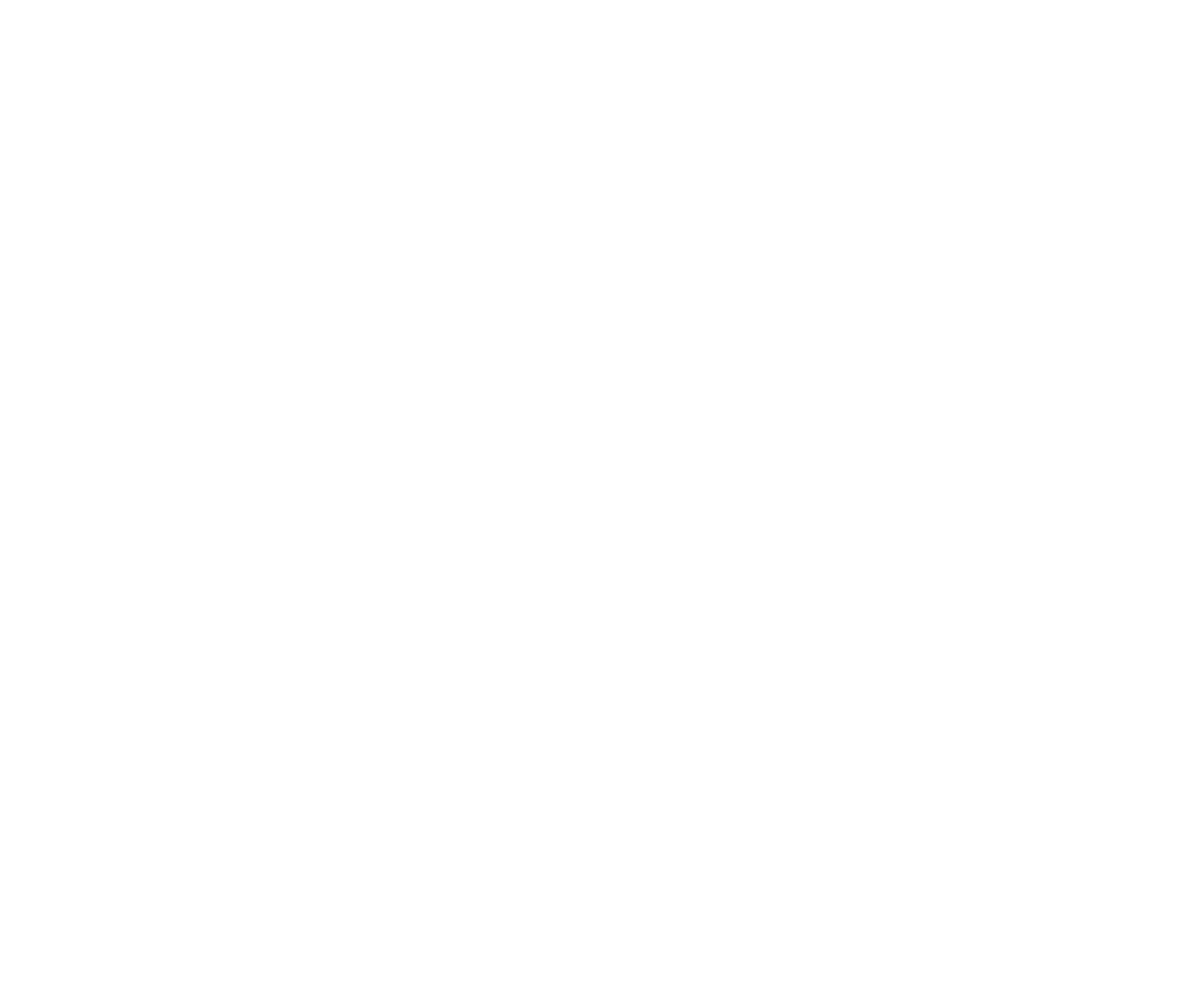
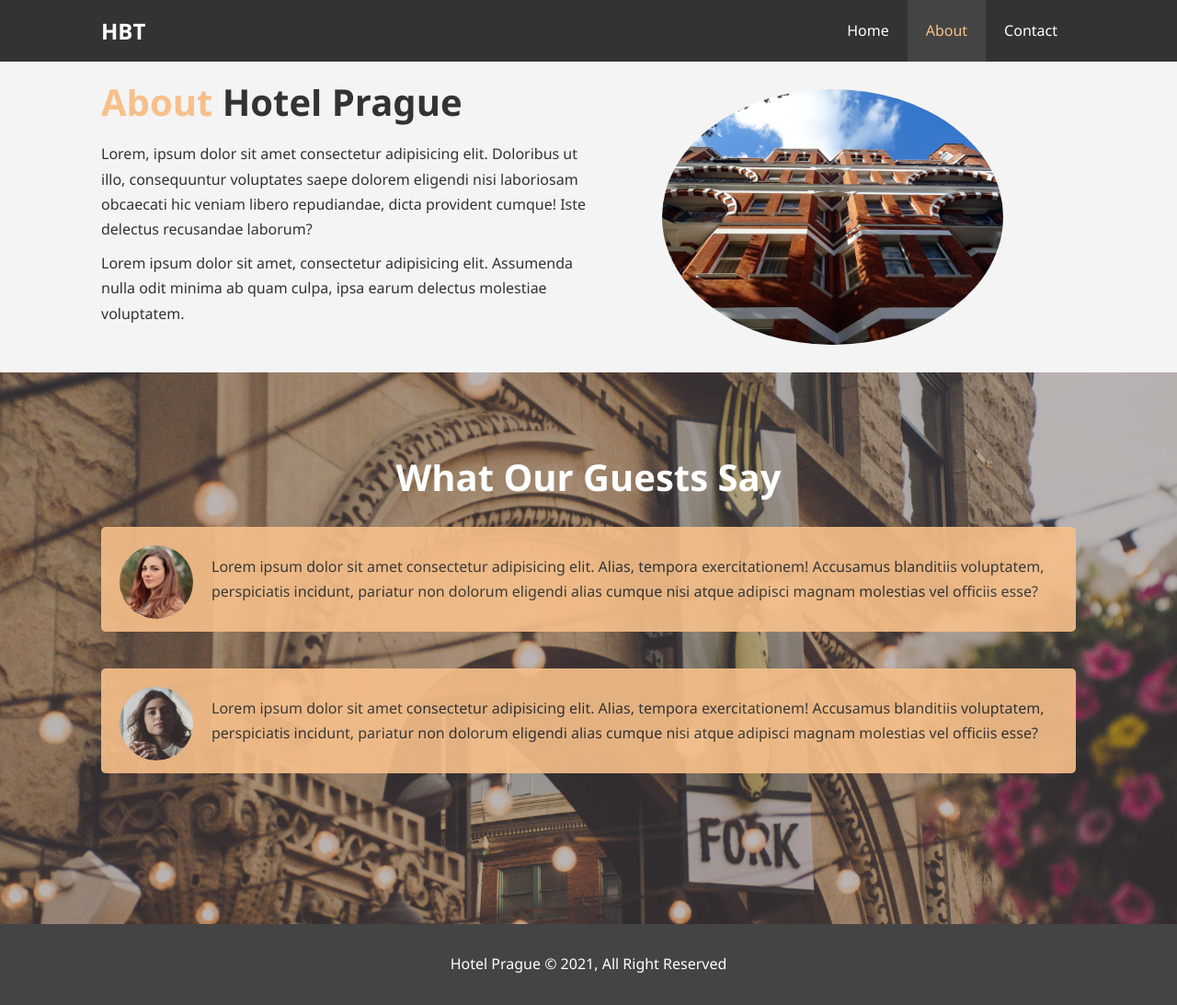
Before and after one commit to mydnc/Website-Projects-HtmlCss, a plain HTML site: page Hotel-Website/about.html in a window 1280 px wide. Shown: the whole page at 92% size. Before the commit the page ends 800 px from the top, so only its background shows below. Drawn offline with Linux system fonts and the light colour scheme.

Commit message:
About & Contact pages

```diff
--- a/Hotel-Website/about.html
+++ b/Hotel-Website/about.html
@@ -0,0 +1,61 @@
+<!DOCTYPE html>
+<html lang="en">
+<head>
+  <meta charset="UTF-8">
+  <meta name="viewport" content="width=device-width, initial-scale=1.0">
+  <meta name="description" content="Welcome to the most extraordinary hotel in Prague">
+  <meta name="keywords" content="hotel, prague hotel, new prague hotel">
+  <link rel="stylesheet" href="css/style.css">
+  <title>Hotel Prague | About</title>
+</head>
+<body>
+  <header>
+    <nav id="navbar">
+      <div class="container">
+        <h1 id="logo"><a href="index.html">HBT</a></h1>
+        <ul>
+          <li><a href="index.html">Home</a></li>
+          <li><a class="current" href="about.html">About</a></li>
+          <li><a href="contact.html">Contact</a></li>
+        </ul>
+      </div>
+    </nav>
+  </header>
+
+  <section id="about-info" class="bg-light py-3">
+    <div class="container">
+      <div class="info-left">
+        <h1 class="large-heading"><span class="text-primary">About</span> Hotel Prague</h1>
+        <p>Lorem, ipsum dolor sit amet consectetur adipisicing elit. Doloribus ut illo, consequuntur voluptates saepe dolorem eligendi nisi laboriosam obcaecati hic veniam libero repudiandae, dicta provident cumque! Iste delectus recusandae laborum?</p>
+        <p>Lorem ipsum dolor sit amet, consectetur adipisicing elit. Assumenda nulla odit minima ab quam culpa, ipsa earum delectus molestiae voluptatem.</p>
+      </div>
+      <div class="info-right">
+        <img src="./img/photo-2.jpg" alt="hotel">
+      </div>
+    </div>
+  </section>
+
+  <section id="testimonials" class="py-3">
+    <div class="container">
+      <h2 class="large-heading">What Our Guests Say</h2>
+      <div class="testimonial bg-primary">
+        <img src="./img/person-1.jpg" alt="Samantha">
+        <p>
+          Lorem ipsum dolor sit amet consectetur adipisicing elit. Alias, tempora exercitationem! Accusamus blanditiis voluptatem, perspiciatis incidunt, pariatur non dolorum eligendi alias cumque nisi atque adipisci magnam molestias vel officiis esse?
+        </p>
+      </div>
+
+      <div class="testimonial bg-primary">
+        <img src="./img/person-2.jpg" alt="Jen">
+        <p>
+          Lorem ipsum dolor sit amet consectetur adipisicing elit. Alias, tempora exercitationem! Accusamus blanditiis voluptatem, perspiciatis incidunt, pariatur non dolorum eligendi alias cumque nisi atque adipisci magnam molestias vel officiis esse?
+        </p>
+      </div>
+    </div>
+  </section>
+
+  <footer id="main-footer">
+    <p>Hotel Prague &copy; 2021, All Right Reserved</p>
+  </footer>
+</body>
+</html>
--- a/Hotel-Website/css/style.css
+++ b/Hotel-Website/css/style.css
@@ -64,8 +64,8 @@ p{
 }
 
 .bg-primary{
-  background: #333;
-  color: #f7c08a;
+  background: #f7c08a;
+  color: #333;
 }
 
 .bg-light{
@@ -77,6 +77,20 @@ p{
   background: #333;
   color: #fff;
 }
+
+.clr{
+  clear: both;
+}
+
+.large-heading{
+  font-size: 40px;
+}
+
+/* Padding */
+/* py means padding for y axis which is for top and bottom */
+.py-1{ padding: 10px 0; }
+.py-2{ padding: 20px 0; }
+.py-3{ padding: 30px 0; }
 
 /* Navbar */
 #navbar{
@@ -161,3 +175,99 @@ p{
 #home-info .info-content p{
   padding-bottom: 30px;
 }
+
+/* Features Section */
+.box{
+  /* We lean all of them left before we set them to horizontal */
+  float: left;
+  width: 33.3%;
+  padding: 60px;
+  text-align: center;
+}
+
+.box i{
+  margin-bottom: 10px;
+}
+
+/* About Info */
+#about-info .info-right{
+  float: right;
+  width: 50%;
+  min-height: 100%;
+}
+
+#about-info .info-right img{
+  display: block;
+  margin: auto;
+  width: 70%;
+  /* Wrapping image with circle */
+  border-radius: 50%;
+}
+
+#about-info .info-left{
+  float: left;
+  width: 50%;
+  min-height: 100%;
+}
+
+/* Testimonials */
+#testimonials{
+  height: 600px;
+  background: url('../img/test-bg.jpg') no-repeat center center/cover;
+  padding-top: 100px;
+}
+
+#testimonials h2{
+  color: #fff;
+  text-align: center;
+  padding-bottom: 40px;
+}
+
+#testimonials .testimonial{
+  padding: 20px;
+  margin-bottom: 40px;
+  border-radius: 5px;
+  opacity: 0.9;
+}
+
+#testimonials .testimonial img{
+  width: 80px;
+  float: left;
+  margin-right: 20px;
+  border-radius: 50%;
+}
+
+/* Contact Form */
+#contact-form .form-group{
+  margin-bottom: 20px;
+}
+
+#contact-form label{
+  display: block;
+  margin-bottom: 5px;
+}
+
+#contact-form input,
+#contact-form textarea{
+  width: 100%;
+  padding: 10px;
+  border: 1px #ddd solid;
+}
+
+#contact-form textarea{
+  height: 200px;
+}
+
+#contact-form input:focus,
+#contact-form textarea:focus{
+  outline: none;
+  border-color: #f7c08a;
+}
+
+/* Footer */
+#main-footer{
+  text-align: center;
+  background: #444;
+  color: #fff;
+  padding: 20px;
+}
```
Also changed, not shown: Hotel-Website/contact.html (+74 -0 lines), Hotel-Website/index.html (+26 -4 lines).
